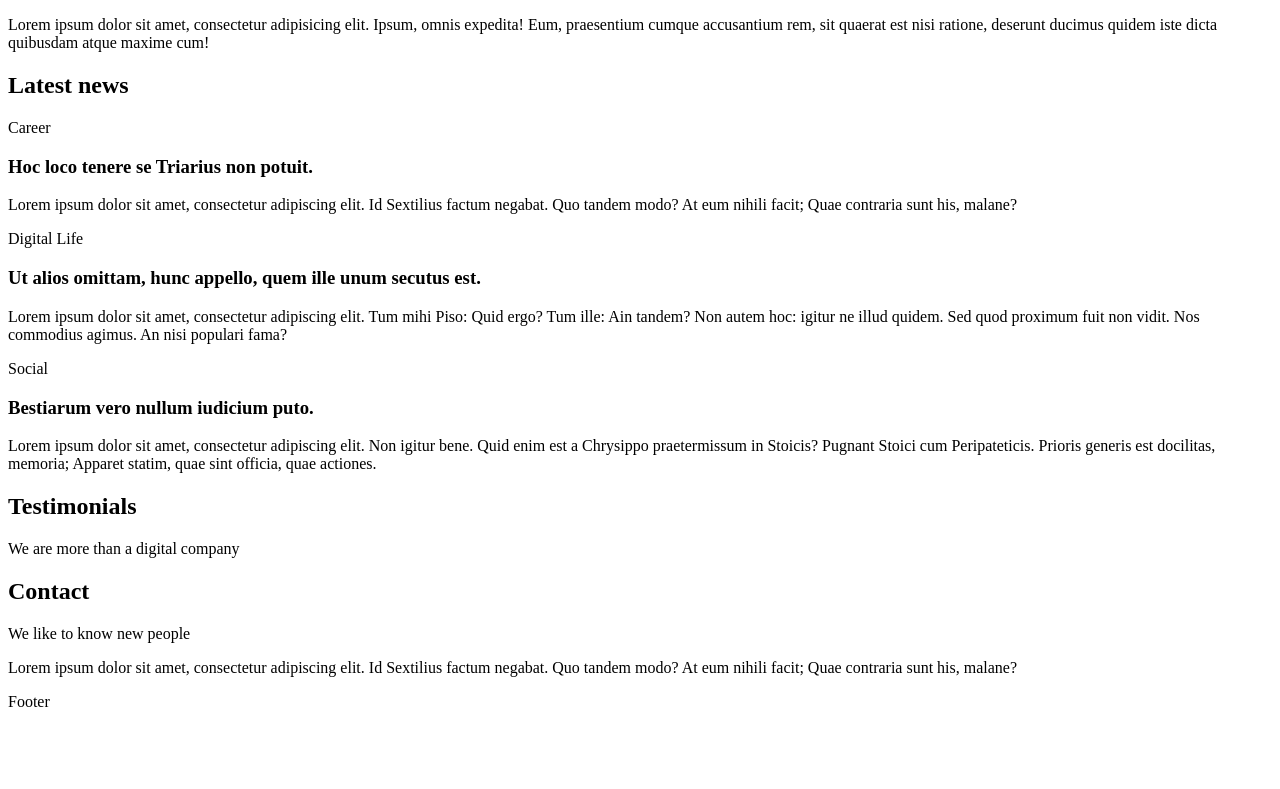
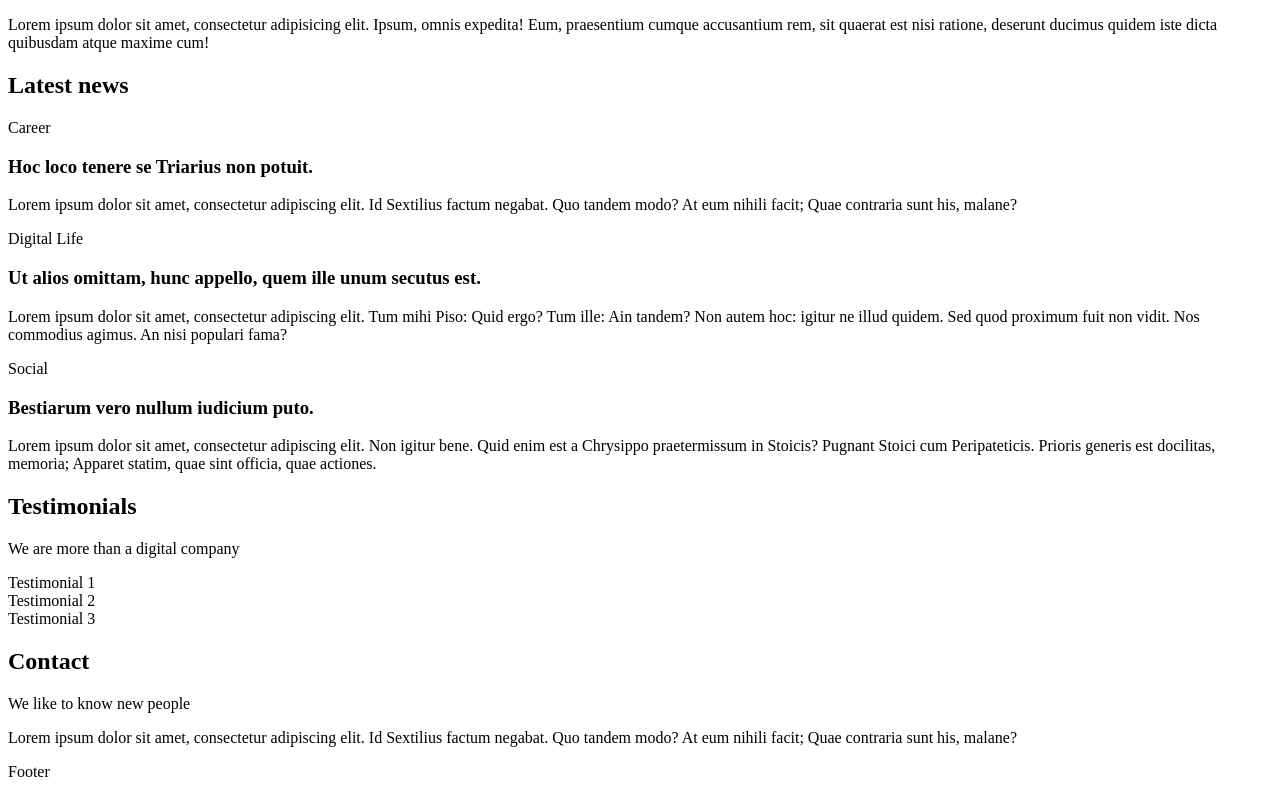
Before and after one commit to jordiindahood/holbertonschool-web_front_end, a plain HTML site: page html_advanced/12-index.html in a window 1280 px wide. Shown: the part 962-1751 px from the top of the page. Before the commit the page ends 1681 px from the top, so only its background shows below. Drawn offline with Linux system fonts and the light colour scheme.

Commit message:
script12

```diff
--- a/html_advanced/12-index.html
+++ b/html_advanced/12-index.html
@@ -1,12 +1,19 @@
 <!DOCTYPE html>
-<html lang="EN" dir="ltr">
+
+<html lang="en" dir="ltr">
 
 <head>
+	<!-- Set character encoding for the document -->
 	<meta charset="utf-8">
+	<!-- Viewport for responsive web design -->
 	<meta name="viewport" content="width=device-width, initial-scale=1.0, viewport-fit=cover">
+	<!-- Document Title -->
 	<title>Homepage - Techium</title>
+	<!-- Meta Description -->
 	<meta name="description" content="Techium is a digital agency">
+	<!-- Standard favicon -->
 	<link rel="icon" type="image/x-icon" href="./favicon.ico">
+	<!-- Recommended favicon format -->
 	<link rel="icon" type="image/png" href="./favicon.png">
 </head>
 
@@ -22,7 +29,7 @@
 		<section>
 			<h2>Services</h2>
 			<p>We work with you</p>
-			<h3>Design &amp; Concept</h3>
+			<h3>Design & Concept</h3>
 			<h3>Digital Strategy</h3>
 			<h3>Content Strategy</h3>
 			<h3>UX Design</h3>
@@ -84,6 +91,9 @@
 		<section>
 			<h2>Testimonials</h2>
 			<p>We are more than a digital company</p>
+			<article>Testimonial 1</article>
+			<article>Testimonial 2</article>
+			<article>Testimonial 3</article>
 		</section>
 		<section>
 			<h2>Contact</h2>
```
